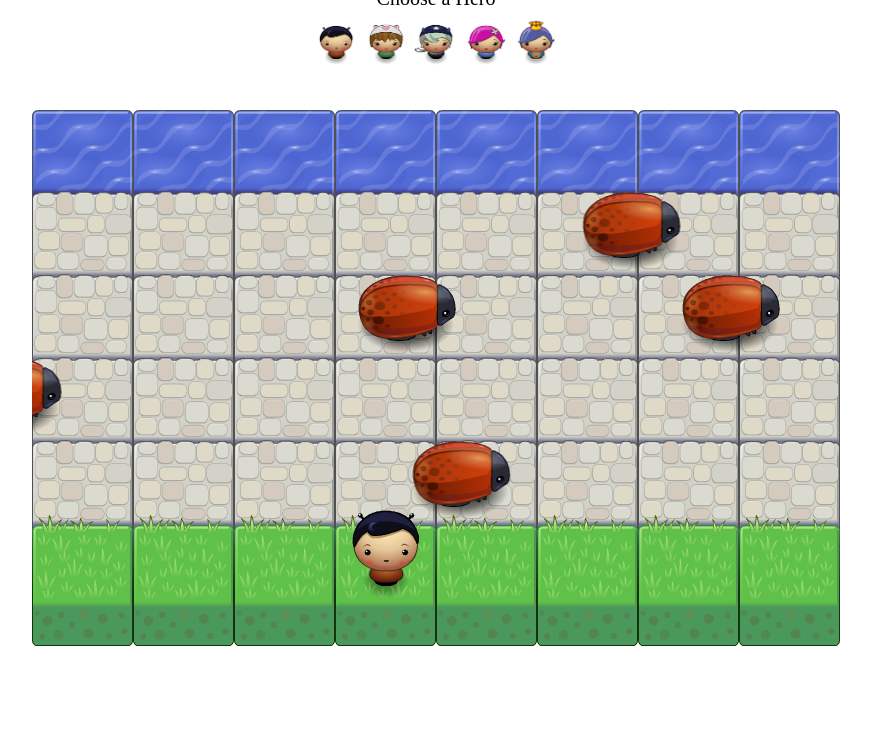
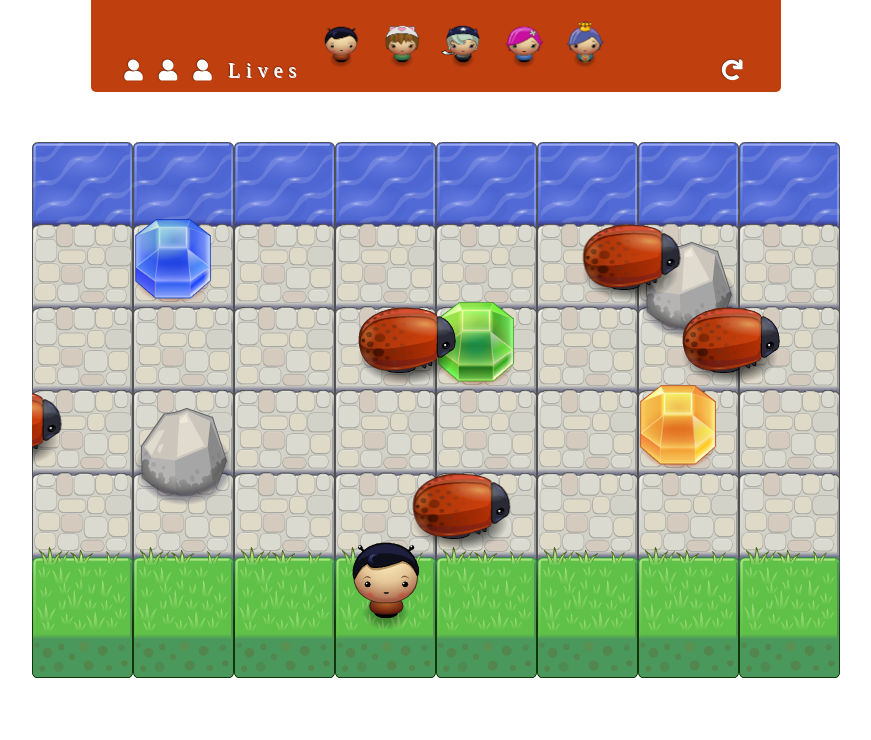
Before and after one commit to tonywhite11/ArcadeMyGame, a plain HTML site: page index.html in a window 1280 px wide. Shown: the part 60-800 px from the top of the page, without its empty margins (204-1075 px from the left). Drawn offline with nearby package versions, Linux system fonts and the light colour scheme; a web font is replaced by a local one.

Commit message:
Added items to gameboard

```diff
--- a/css/style.css
+++ b/css/style.css
@@ -1,5 +1,6 @@
 body {
     text-align: center;
+    display: block;
 }
 
 .modal_bg {
@@ -52,27 +53,68 @@ body {
 }
 
 .thumb-bar img {
-    display: block;
+    display: inline-block;
     width: 50px;
-    height: 75px;
+    height: 80px;
+    margin: auto;
     cursor: pointer;
 }
-.container {
+/*.container {
     display: flex;
     justify-content: center;
     align-items: center;
     flex-direction: row;
     height: 50px;
-}
+} */
 .thumb-bar {
-	display: flex;
+	display: inline-block;
+	margin: auto;
+	width: 300px;
+	height: 80px;
 }
 h1 {
 	margin: 2px 0;
 }
-body canvas {
-	margin-bottom: 0;
+/*
+ * Styles for the Score Panel
+ */
+
+.score-panel {
+    margin: auto;
+    width: 650px;
+    border-radius: 5px;
+    font-size: 20px;
+    color: rgb(255, 255, 255);
+    text-shadow: 1px 1px white, 0 0 2px black;
+    letter-spacing: 0.3em;
+    z-index: 1;
+    background-color: rgb(192, 63, 15);
+    padding: 10px 20px;
+    justify-content: space-between;
 }
-span {
-	font-size: 20px;
+
+.score-panel .users {
+    padding: 0;
+   display: inline-block;
+    margin: auto;
+    text-align: center;
 }
+
+.score-panel .users li {
+    list-style: none;
+   display: inline-block;
+}
+
+.score-panel .reset{
+    cursor: pointer;
+    display: inline-block;
+    margin-left: 15%;
+}
+
+.score-panel .moves, .score-panel .timer, .score-panel .thumb-bar {
+    display: inline-block;
+}
+
+.score-panel .timer {
+    margin-left: 15%
+}
--- a/index.html
+++ b/index.html
@@ -5,13 +5,30 @@
     <meta name="viewport" content="width=device-width, initial-scale=1.0">
     <title>Effective JavaScript: Frogger</title>
     <link rel="stylesheet prefetch" href="https://maxcdn.bootstrapcdn.com/font-awesome/4.6.1/css/font-awesome.min.css">
+    <link rel="stylesheet" href="https://use.fontawesome.com/releases/v5.2.0/css/all.css" integrity="sha384-hWVjflwFxL6sNzntih27bfxkr27PmbbK/iSvJ+a4+0owXq79v+lsFkW54bOGbiDQ" crossorigin="anonymous">
     <link rel="stylesheet prefetch" href="https://fonts.googleapis.com/css?family=Coda">
     <link rel="stylesheet" href="css/style.css">
 </head>
 <body>
     <h1>ARCADE GAME</h1>
-    <span>Choose a Hero</span>
-	<div class="modal_bg hide">
+     <section class="score-panel">
+        	<ul class="users">
+        		<li class="one"><i class="fas fa-user"></i></li>
+        		<li class="two"><i class="fas fa-user"></i></li>
+        		<li class="three"><i class="fas fa-user"></i><span class="moves"></span> Lives</li>
+        	</ul>
+        	<div class="thumb-bar">
+                <img src="images/char-boy.png">
+                <img src="images/char-cat-girl.png">
+                <img src="images/char-horn-girl.png">
+                <img src="images/char-pink-girl.png">
+                <img src="images/char-princess-girl.png">
+            </div>
+            <div class="reset">
+        		<i class="fa fa-repeat"></i>
+        	</div>
+          </section>
+          <div class="modal_bg hide">
         <div class="modal_body">
             <div class="modal_heading">
               <h1 class="modal_title">YOU WIN!</h1>
@@ -25,16 +42,6 @@
         </div>
     </div>
 
-    <div class="container">
-    <div class="thumb-bar">
-      <img src="images/char-boy.png">
-      <img src="images/char-cat-girl.png">
-      <img src="images/char-horn-girl.png">
-      <img src="images/char-pink-girl.png">
-      <img src="images/char-princess-girl.png">
-    </div>
-    </div>
-
     <script src="js/resources.js"></script>
     <script src="js/app.js"></script>
     <script src="js/engine.js"></script>
--- a/js/app.js
+++ b/js/app.js
@@ -1,8 +1,8 @@
 
 // Enemies our player must avoid
-var Enemy = function(x, y, speed) {
+let Enemy = function(x, y, speed) {
     this.x = x;
-    this.y = y + 55;
+    this.y = y + 55;9
     this.speed = speed;
     this.sprite = 'images/enemy-bug.png';  // The image/sprite for our enemies
     this.step = 101;
@@ -100,7 +100,7 @@ const bug3 = new Enemy((-101*5), 83, 350);
 const bug4 = new Enemy(-101*5, 166, 270);
 const bug5 = new Enemy(-101*2, 249, 300);
 const allEnemies = [];
-allEnemies.push(bug1,bug2,bug3,bug4,bug5);
+allEnemies.push(bug1,bug2,bug3,bug4,bug5,);
 
 // This listens for key presses and sends the keys to your
 // Player.handleInput() method. You don't need to modify this.
--- a/js/engine.js
+++ b/js/engine.js
@@ -13,8 +13,8 @@
  * writing app.js a little simpler to work with.
  */
 
-var Engine = (function(global) {
-    var doc = global.document,
+let Engine = (function(global) {
+    let doc = global.document,
         win = global.window,
         canvas = doc.createElement('canvas'),
         ctx = canvas.getContext('2d'),
@@ -39,7 +39,7 @@ var Engine = (function(global) {
     doc.body.appendChild(canvas);
 
     function main() {
-        var now = Date.now(),
+        let now = Date.now(),
             dt = (now - lastTime) / 1000.0;
         update(dt);
         render();
@@ -102,7 +102,7 @@ var Engine = (function(global) {
         /* This array holds the relative URL to the image used
          * for that particular row of the game level.
          */
-        var rowImages = [
+        let rowImages = [
                 'images/water-block.png',   // Top row is water
                 'images/stone-block.png',   // Row 1 of 4 of stone
                 'images/stone-block.png',   // Row 2 of 4 of stone
@@ -134,7 +134,16 @@ var Engine = (function(global) {
                  */
                 ctx.drawImage(Resources.get(rowImages[row]), col * 101, row * 83);
             }
-        }
+        } let gemBlue = Resources.get('images/Gem Blue.png');
+          let gemGreen = Resources.get('images/Gem Green.png');
+          let gemOrange = Resources.get('images/Gem Orange.png');
+          let rock1 = Resources.get('images/Rock.png');
+          let rock2 = Resources.get('images/Rock.png');
+              ctx.drawImage(gemBlue, 101, 83, 80, 130);
+              ctx.drawImage(gemGreen, 101 * 4, 166, 80, 130);
+              ctx.drawImage(gemOrange, 101 * 6, 249, 80, 130);
+              ctx.drawImage(rock1, 101 * 1, 249);
+              ctx.drawImage(rock2, 101 * 6, 83);
 
         renderEntities();
     }
```
